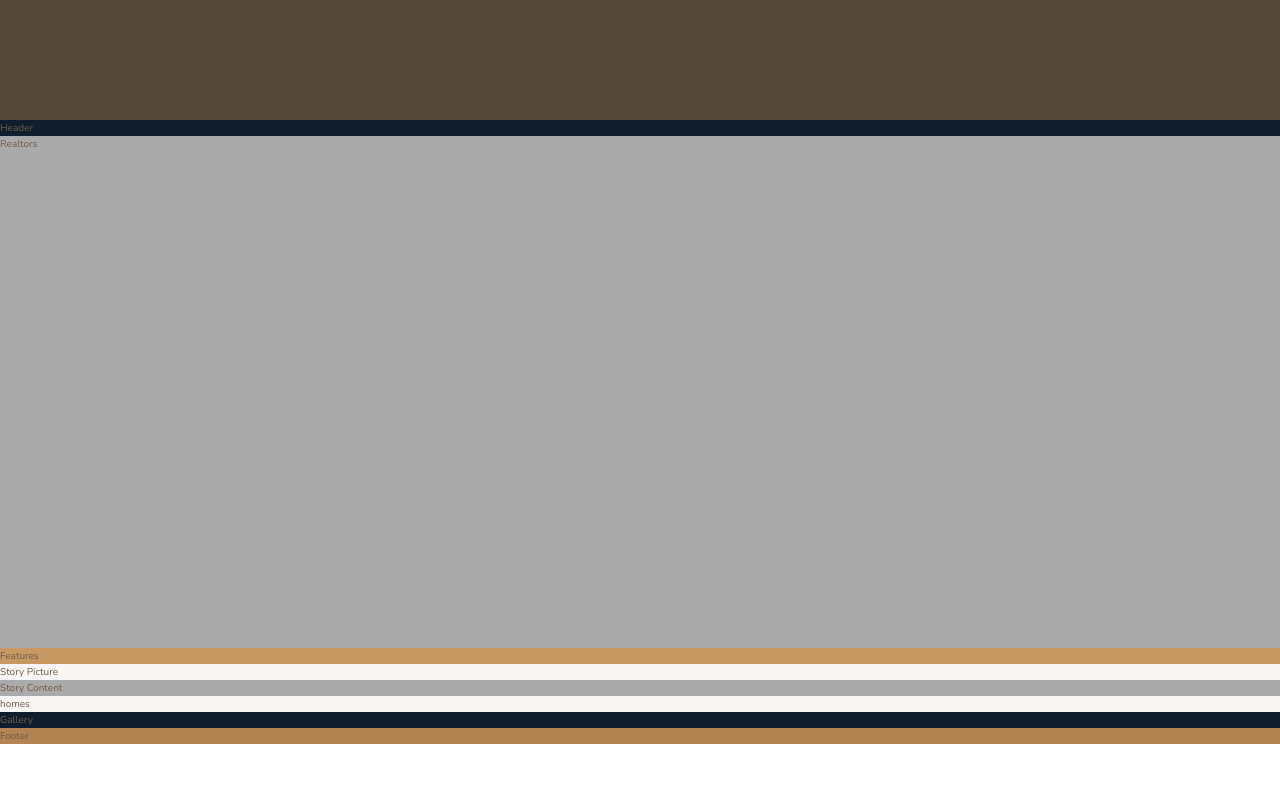
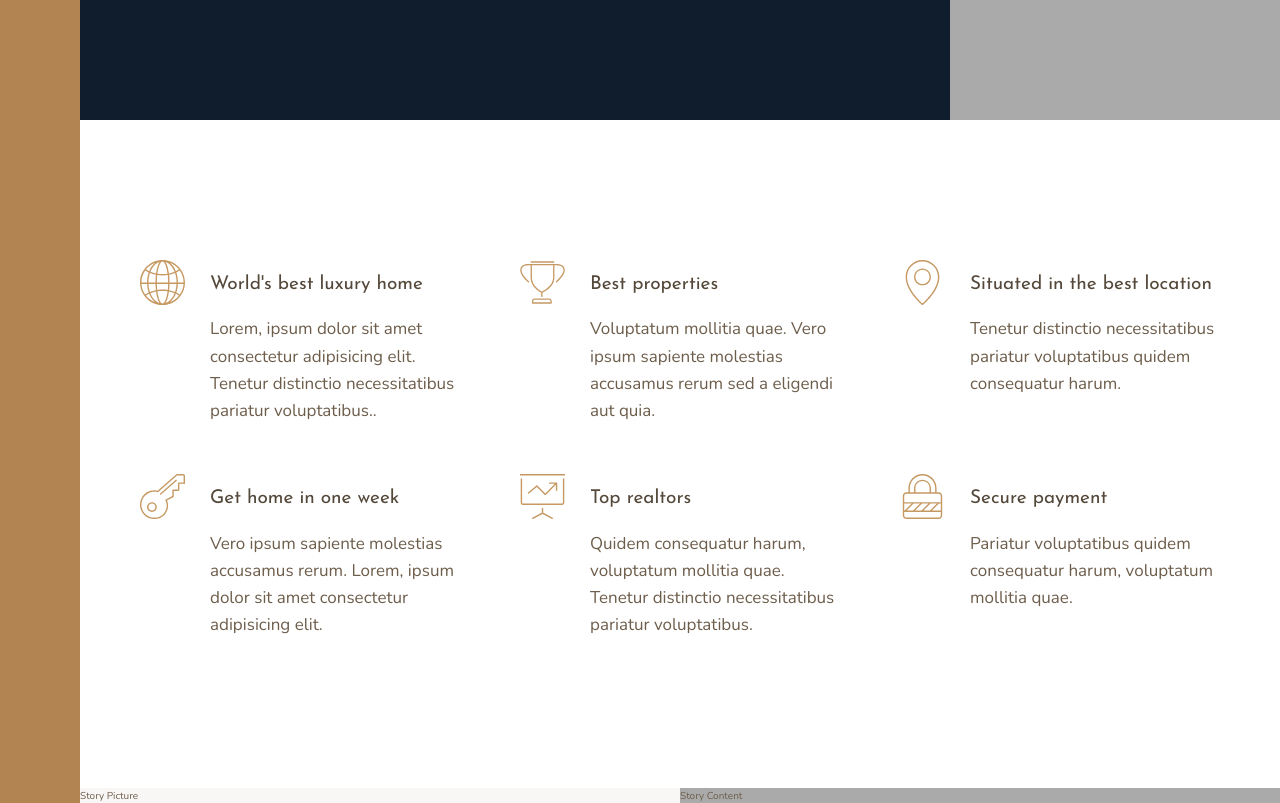
Before and after one commit to AkhlakurRahman/realtor, a website: page index.html in a window 1280 px wide. Shown: the part 520-1323 px from the top of the page. Before the commit the page ends 1264 px from the top, so only its background shows below. Drawn offline with nearby package versions, Linux system fonts and the light colour scheme.

Commit message:
feature sections styling completed

```diff
--- a/index.html
+++ b/index.html
@@ -28,7 +28,66 @@
 		</div>
 
 		<div class="features">
-			Features
+			<div class="feature">
+				<svg class="feature__icon">
+					<use xlink:href="./img/sprite.svg#icon-global"></use>
+				</svg>
+				<h4 class="heading-4 heading-4--dark">World's best luxury home</h4>
+				<p class="feature__text">
+					Lorem, ipsum dolor sit amet consectetur adipisicing elit. Tenetur
+					distinctio necessitatibus pariatur voluptatibus..
+				</p>
+			</div>
+			<div class="feature">
+				<svg class="feature__icon">
+					<use xlink:href="./img/sprite.svg#icon-trophy"></use>
+				</svg>
+				<h4 class="heading-4 heading-4--dark">Best properties</h4>
+				<p class="feature__text">
+					Voluptatum mollitia quae. Vero ipsum sapiente molestias accusamus
+					rerum sed a eligendi aut quia.
+				</p>
+			</div>
+			<div class="feature">
+				<svg class="feature__icon">
+					<use xlink:href="./img/sprite.svg#icon-map-pin"></use>
+				</svg>
+				<h4 class="heading-4 heading-4--dark">Situated in the best location</h4>
+				<p class="feature__text">
+					Tenetur distinctio necessitatibus pariatur voluptatibus quidem
+					consequatur harum.
+				</p>
+			</div>
+			<div class="feature">
+				<svg class="feature__icon">
+					<use xlink:href="./img/sprite.svg#icon-key"></use>
+				</svg>
+				<h4 class="heading-4 heading-4--dark">Get home in one week</h4>
+				<p class="feature__text">
+					Vero ipsum sapiente molestias accusamus rerum. Lorem, ipsum dolor sit
+					amet consectetur adipisicing elit.
+				</p>
+			</div>
+			<div class="feature">
+				<svg class="feature__icon">
+					<use xlink:href="./img/sprite.svg#icon-presentation"></use>
+				</svg>
+				<h4 class="heading-4 heading-4--dark">Top realtors</h4>
+				<p class="feature__text">
+					Quidem consequatur harum, voluptatum mollitia quae. Tenetur distinctio
+					necessitatibus pariatur voluptatibus.
+				</p>
+			</div>
+			<div class="feature">
+				<svg class="feature__icon">
+					<use xlink:href="./img/sprite.svg#icon-lock"></use>
+				</svg>
+				<h4 class="heading-4 heading-4--dark">Secure payment</h4>
+				<p class="feature__text">
+					Pariatur voluptatibus quidem consequatur harum, voluptatum mollitia
+					quae.
+				</p>
+			</div>
 		</div>
 
 		<div class="story__picture">
--- a/sass/_base.scss
+++ b/sass/_base.scss
@@ -37,4 +37,8 @@ body {
 .container {
 	display: grid;
 	grid-template-rows: 80vh min-content 40vw repeat(3, min-content);
+	grid-template-columns:
+		[sidebar-start] 8rem [sidebar-end full-width-start] minmax(6rem, 1fr)
+		[center-start] repeat(8, [col-start] minmax(min-content, 14rem) [col-end])
+		[center-end] minmax(6rem, 1fr) [full-width-end];
 }
--- a/sass/_features.scss
+++ b/sass/_features.scss
@@ -1,3 +1,30 @@
 .features {
-	background-color: $color-primary;
+	grid-column: center-start / center-end;
+
+	margin: 15rem 0;
+
+	display: grid;
+	// grid-template-columns: repeat(3, 1fr);
+	grid-template-columns: repeat(auto-fit, minmax(25rem, 1fr));
+	grid-gap: 6rem;
+	align-items: start;
 }
+
+.feature {
+	display: grid;
+	grid-template-columns: min-content 1fr;
+	grid-row-gap: 1.5rem;
+	grid-column-gap: 2.5rem;
+
+	&__icon {
+		fill: $color-primary;
+		width: 4.5rem;
+		height: 4.5rem;
+		grid-row: 1 / span 2;
+		transform: translateY(-1rem);
+	}
+
+	&__text {
+		font-size: 1.7rem;
+	}
+}
--- a/sass/_footer.scss
+++ b/sass/_footer.scss
@@ -1,3 +1,4 @@
 .footer {
 	background-color: $color-primary-dark;
+	grid-column: full-width-start / full-width-end;
 }
--- a/sass/_gallery.scss
+++ b/sass/_gallery.scss
@@ -1,3 +1,4 @@
 .gallery {
 	background-color: $color-secondary;
+	grid-column: full-width-start / full-width-end;
 }
--- a/sass/_header.scss
+++ b/sass/_header.scss
@@ -1,3 +1,4 @@
 .header {
 	background-color: $color-secondary;
+	grid-column: full-width-start / col-end 6;
 }
--- a/sass/_homes.scss
+++ b/sass/_homes.scss
@@ -1,3 +1,4 @@
 .homes {
 	background-color: $color-grey-light-1;
+	grid-column: center-start / center-end;
 }
--- a/sass/_realtors.scss
+++ b/sass/_realtors.scss
@@ -1,3 +1,4 @@
 .realtors {
 	background-color: $color-grey-light-2;
+	grid-column: col-start 7 / full-width-end;
 }
--- a/sass/_sidebar.scss
+++ b/sass/_sidebar.scss
@@ -1,3 +1,5 @@
 .sidebar {
-	background-color: $color-grey-dark-1;
+	background-color: $color-primary-dark;
+	grid-column: sidebar-start / sidebar-end;
+	grid-row: 1 / -1;
 }
--- a/sass/_story.scss
+++ b/sass/_story.scss
@@ -1,9 +1,11 @@
 .story {
 	&__picture {
 		background-color: $color-grey-light-1;
+		grid-column: full-width-start / col-end 4;
 	}
 
 	&__content {
 		background-color: $color-grey-light-2;
+		grid-column: col-start 5 / full-width-end;
 	}
 }
--- a/sass/_typography.scss
+++ b/sass/_typography.scss
@@ -0,0 +1,29 @@
+%heading {
+	font-family: $font-display;
+	font-weight: 400;
+}
+
+.heading-1 {
+	@extend %heading;
+}
+
+.heading-2 {
+	@extend %heading;
+}
+
+.heading-3 {
+	@extend %heading;
+}
+
+.heading-4 {
+	@extend %heading;
+	font-size: 1.9rem;
+
+	&--light {
+		color: $color-grey-light-1;
+	}
+
+	&--dark {
+		color: $color-grey-dark-1;
+	}
+}
```
Also changed, not shown: img/text.txt (deleted, +0 -18 lines), css/style.css.
